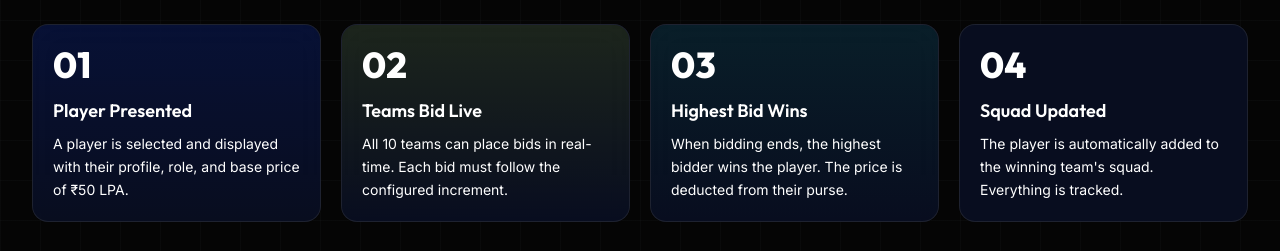
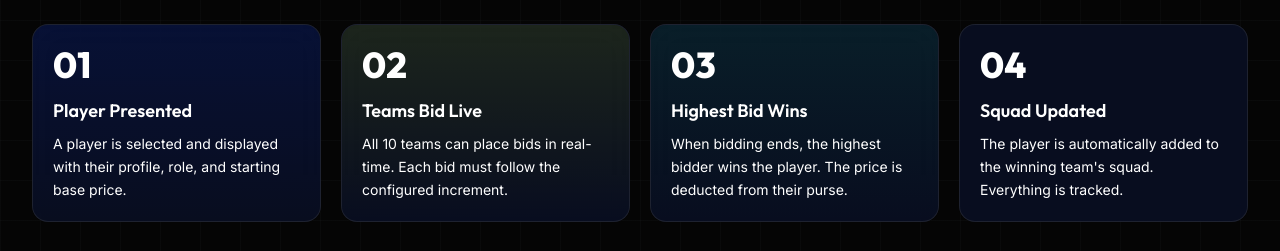
Before and after one commit to HarshitUpadhyay32/INPL-Auction-Website-, a Next.js app: page / in a window 1280 px wide. Shown: the part 1540-1791 px from the top of the page. Built offline with nearby package versions, Linux system fonts and the light colour scheme; no server answers; the database is empty.

Commit message:
chore: remove hardcoded base price from auction steps description

```diff
--- a/src/app/page.tsx
+++ b/src/app/page.tsx
@@ -203,7 +203,7 @@ export default function HomePage() {
                 {
                   step: '01',
                   title: 'Player Presented',
-                  desc: 'A player is selected and displayed with their profile, role, and base price of ₹50 LPA.',
+                  desc: 'A player is selected and displayed with their profile, role, and starting base price.',
                   color: 'from-inpl-electric/20',
                 },
                 {
```
